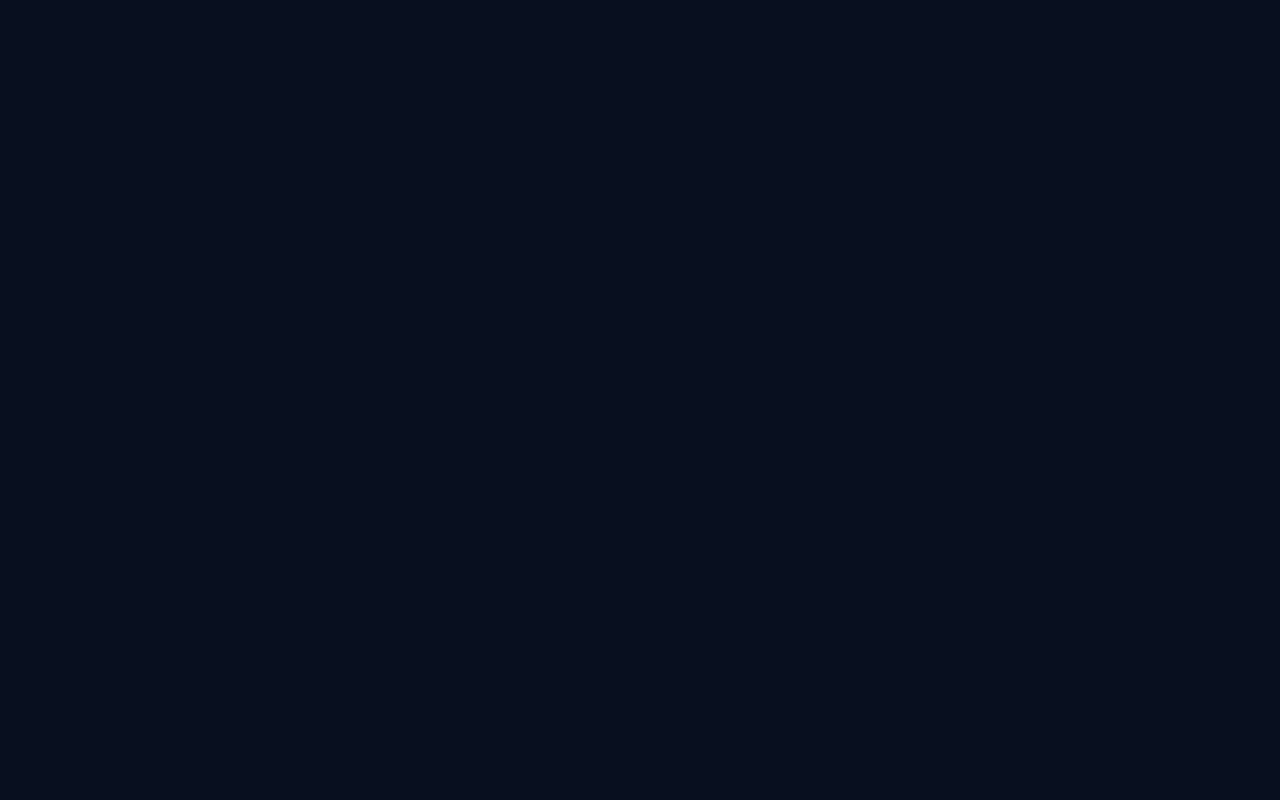
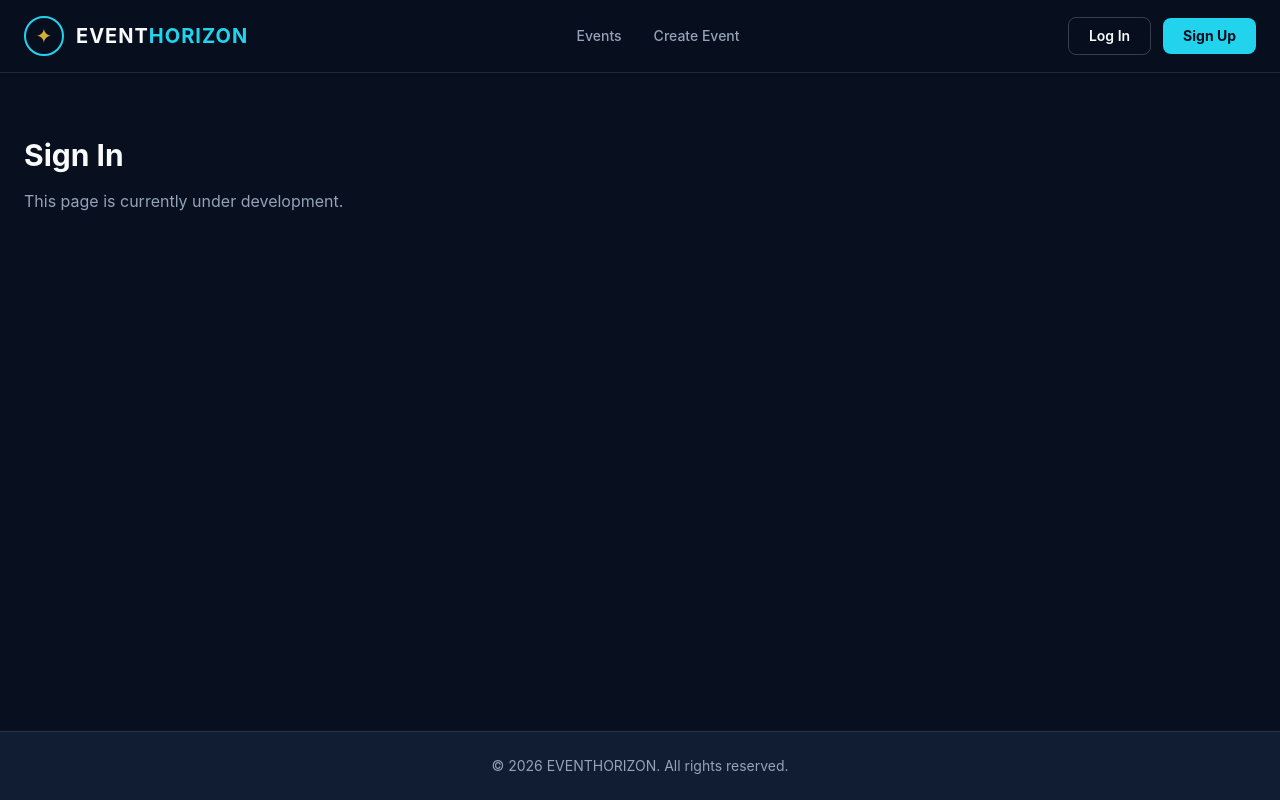
Before and after one commit to G-SEAI-9/event-scheduler, a React (Vite) app in the folder frontend/: page /signin in a window 1280 px wide. Before the commit this address had no page. Built offline with nearby package versions, Linux system fonts and the light colour scheme.

Commit message:
FR007: Implement declarative React Router and layouts
Signed-off-by: Eric Klauß <fox@MB.local>

```diff
--- a/frontend/src/App.tsx
+++ b/frontend/src/App.tsx
@@ -1,33 +1,47 @@
-// This file is yours to type. The markers name requirements so the brief,
-// issues, agent and source file all use the same words.
+import { Route, Routes } from "react-router";
 
-// FR007 - Declarative React Router setup
-// Define the complete route tree in Declarative Mode. Connect the main and
-// protected layouts, page components, route parameters and nested outlets.
+import MainLayout from "./layouts/MainLayout";
+import ProtectedLayout from "./layouts/ProtectedLayout";
+import { EditEventPage } from "./pages/EditEventPage";
 
-// FR028 - Show a Not Found page
-// Add a fallback route for unknown app URLs. Missing event IDs must reach the
-// same clear Not Found experience rather than leaving an empty or broken page.
 
-import { Route, Routes } from 'react-router';
+function PagePlaceholder({ title }: { title: string }) {
+  return (
+    <section className="mx-auto max-w-7xl px-6 py-16">
+      <h1 className="text-3xl font-bold text-text-main">{title}</h1>
+      <p className="mt-4 text-text-muted">
+        This page is currently under development.
+      </p>
+    </section>
+  );
+}
 
 export default function App() {
   return (
     <Routes>
-      {/* <Route path='/' element={<MainLayout />}> */}
-      {/* <Route index element={<HomePage />} /> */}
-      {/* <Route path='events/details/:eventId' element={<EventDetailsPage />} /> */}
+      <Route element={<MainLayout />}>
+        <Route index element={<PagePlaceholder title="Home" />} />
 
-      {/* <Route path='signup' element={<SignUpPage />} /> */}
-      {/* <Route path='signin' element={<SignInPage />} /> */}
+        <Route
+          path="events/details/:eventId"
+          element={<PagePlaceholder title="Event Details" />}
+        />
 
-      {/* <Route element={<ProtectedLayout />}> */}
-      {/* <Route path='events/new' element={<CreateEventPage />} /> */}
-      {/* <Route path='events/edit/:eventId' element={<EditEventPage />} /> */}
-      {/* </Route> */}
+        <Route path="signup" element={<PagePlaceholder title="Sign Up" />} />
 
-      {/* <Route path='*' element={<NotFoundPage />} /> */}
-      {/* </Route> */}
+        <Route path="signin" element={<PagePlaceholder title="Sign In" />} />
+
+        <Route element={<ProtectedLayout />}>
+          <Route
+            path="events/new"
+            element={<PagePlaceholder title="Create Event" />}
+          />
+
+          <Route path="events/edit/:id" element={<EditEventPage />} />
+        </Route>
+
+        <Route path="*" element={<PagePlaceholder title="Page Not Found" />} />
+      </Route>
     </Routes>
   );
 }
--- a/frontend/src/layouts/MainLayout.tsx
+++ b/frontend/src/layouts/MainLayout.tsx
@@ -1,10 +1,18 @@
-// This file is yours to type. The markers name requirements so the brief,
-// issues, agent and source file all use the same words.
+import { Outlet } from "react-router";
+import Navbar from "../components/Navbar";
 
-// FR024 - Share the signed-in user
-// Display the signed-in user's name or an image placeholder in the shared
-// header, and make that user available to nested pages through outlet context.
+export default function MainLayout() {
+  return (
+    <div className="flex min-h-screen flex-col bg-space text-text-main">
+      <Navbar />
 
-// FR029 - Sign out
-// Let the user sign out from the shared header. Clear the local session and
-// navigate away from any page that requires authentication.
+      <main className="flex-1">
+        <Outlet />
+      </main>
+
+      <footer className="border-t border-white/10 bg-surface px-6 py-6 text-center text-sm text-text-muted">
+        © {new Date().getFullYear()} EVENTHORIZON. All rights reserved.
+      </footer>
+    </div>
+  );
+}
--- a/frontend/src/layouts/ProtectedLayout.tsx
+++ b/frontend/src/layouts/ProtectedLayout.tsx
@@ -1,6 +1,13 @@
-// This file is yours to type. The marker names the requirement so the brief,
-// issue, agent and source file all use the same words.
+import { Navigate, Outlet } from "react-router";
+import { getToken } from "../lib/auth";
 
 // FR016 - Protected route layout
-// Check the frontend authentication state before rendering nested protected
-// pages. Signed-out users go to Sign-In instead of seeing protected content.
+export default function ProtectedLayout() {
+  const token = getToken();
+
+  if (!token) {
+    return <Navigate to="/signin" replace />;
+  }
+
+  return <Outlet />;
+}
--- a/frontend/src/pages/EditEventPage.tsx
+++ b/frontend/src/pages/EditEventPage.tsx
@@ -9,7 +9,7 @@
 // an authenticated update, handle failures, and show the saved event.
 
 import React, { useState, useEffect } from "react";
-import { useParams, useNavigate } from "react-router-dom";
+import { useParams, useNavigate } from "react-router";
 import { getToken } from "../lib/auth";
 
 export function EditEventPage() {
```
